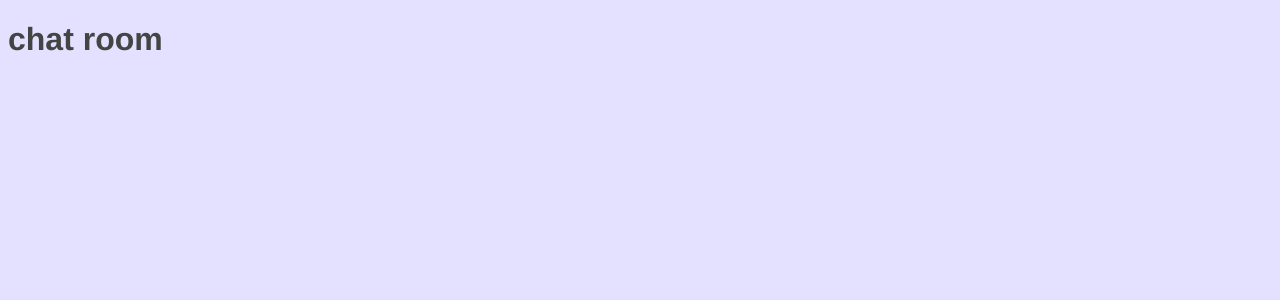
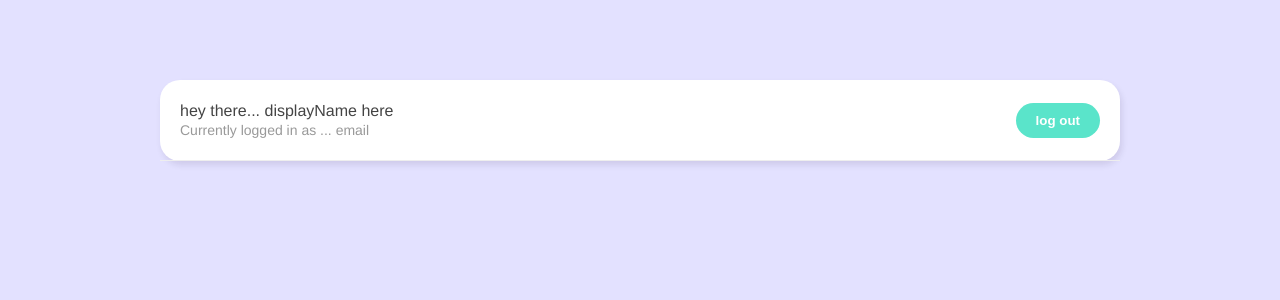
Before and after one commit to mikeqiu2011/live-chat, a Vue app: page /chatroom in a window 1280 px wide. Shown: the top 300 px of the page. Built offline with nearby package versions, Linux system fonts and the light colour scheme.

Commit message:
logout func done

```diff
--- /dev/null
+++ b/src/components/Navbar.vue
@@ -0,0 +1,48 @@
+<template>
+  <nav>
+    <div>
+      <p>hey there... displayName here</p>
+      <p class="email">Currently logged in as ... email</p>
+    </div>
+    <div class="error">{{ error }}</div>
+    <button @click="handleLogout">log out</button>
+  </nav>
+</template>
+
+<script>
+import { useLogout } from "../composibles/useLogout";
+
+export default {
+  setup() {
+    const { error, logout } = useLogout();
+    const handleLogout = async () => {
+      console.log("now logging out");
+      await logout();
+      if (!error.value) {
+        console.log("successfully logged out");
+      }
+    };
+
+    return { handleLogout, error };
+  },
+};
+</script>
+
+<style>
+nav {
+  padding: 20px;
+  border-bottom: 1px solid #eee;
+  display: flex;
+  justify-content: space-between;
+  align-items: center;
+}
+nav p {
+  margin: 2px auto;
+  font-size: 16px;
+  color: #444;
+}
+nav p.email {
+  font-size: 14px;
+  color: #999;
+}
+</style>
--- /dev/null
+++ b/src/composibles/useLogout.js
@@ -0,0 +1,25 @@
+import { ref } from "vue";
+import { auth } from "../firebase/config";
+
+const error = ref(null)
+
+const logout = async () => {
+    error.value = null
+    try {
+        const res = await auth.signOut()
+        // console.log(res);  //acutually there is no res comming back
+        // if (!res) {
+        //     throw new Error('logout failed')
+        // }
+    } catch (err) {
+        console.log(err);
+        error.value = err.message
+    }
+
+}
+
+const useLogout = () => {
+    return { error, logout }
+}
+
+export { useLogout }
--- a/src/views/Chatroom.vue
+++ b/src/views/Chatroom.vue
@@ -1,9 +1,14 @@
 <template>
-  <h1>chat room</h1>
+  <div class="container">
+    <Navbar />
+  </div>
 </template>
 
 <script>
-export default {};
+import Navbar from "../components/Navbar.vue";
+export default {
+  components: { Navbar },
+};
 </script>
 
 <style>
```
Also changed, not shown: 1 other file (tests, documents, lock files or other folders).
